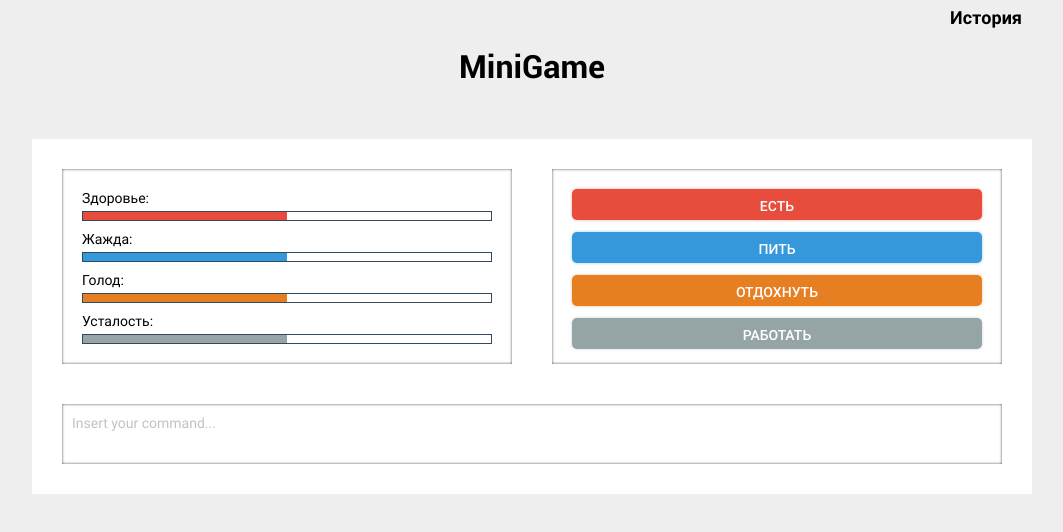
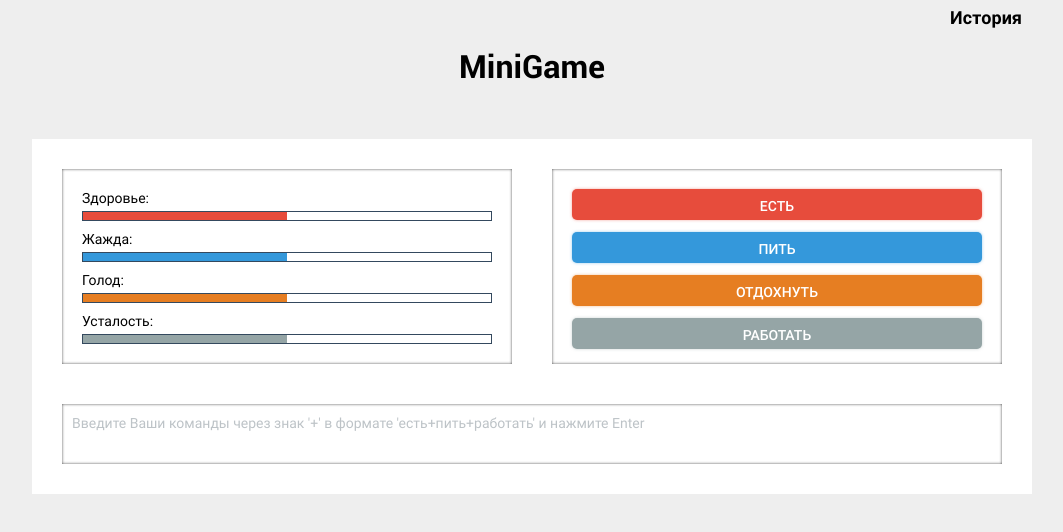
Before and after one commit to maximshigaev/maxim-shigaev-dd-game, a React (Create React App) app: page / in a window 1280 px wide. Shown: the top 532 px of the page, without its empty margins (108-1171 px from the left). Built offline with nearby package versions, Linux system fonts and the light colour scheme.

Commit message:
Add logic of running user-written commands

```diff
--- a/src/components/action/Action.jsx
+++ b/src/components/action/Action.jsx
@@ -35,7 +35,7 @@ const Action = ({action}) => {
 Action.propTypes = {
     action: PropTypes.exact({
         title: PropTypes.string.isRequired,
-        date: Date,
+        date:  PropTypes.instanceOf(Date),
         id: PropTypes.number.isRequired,
         changedBars: PropTypes.arrayOf(PropTypes.exact({
             barTitle: PropTypes.string.isRequired,
--- a/src/components/notification/Notification.jsx
+++ b/src/components/notification/Notification.jsx
@@ -3,14 +3,15 @@ import PropTypes from 'prop-types';
 
 import './Notification.scss';
 
-const Notification = ({children}) => (
-    <div className="notification">
+const Notification = ({children, mode}) => (
+    <div className="notification" style={(mode === "error") ? {backgroundColor: `red`, color: `white`} : {}}>
         {children}
     </div>
 );
 
 Notification.propTypes = {
-    children: PropTypes.string.isRequired
+    children: PropTypes.string.isRequired,
+    mode: PropTypes.string.isRequired
 }
 
 export { Notification };
--- a/src/components/textArea/TextArea.jsx
+++ b/src/components/textArea/TextArea.jsx
@@ -1,15 +1,67 @@
 import React, { useState } from 'react';
+import PropTypes from 'prop-types';
+
+import { mapActionToBar, formatCommand } from '../../helpers.js';
 
 import './TextArea.scss';
 
-const TextArea = () => {
+let isError = false;
+
+const TextArea = ({handleEnterPress, notify}) => {
     const [value, setValue] = useState(``);
     const handleChange = (evt) => setValue(evt.target.value);
 
+    const enterPressHandler = (evt) => {
+        if (evt.keyCode === 13) {
+            const commands = evt.target.value.split(`+`).map((command) => command.trim());
+            isError = false;
+
+            const setNotificationError = (notification) => {
+                notify(notification, true);
+                isError = true;
+            }
+
+            for (const command of commands) {
+                if (!command) {
+                    setNotificationError(`Вы ввели пустую команду`);
+
+                    break;
+                }
+
+                const isKnownCommand = Object.keys(mapActionToBar).includes(formatCommand(command));
+
+                if(!isKnownCommand) {
+                    setNotificationError(`Действие "${command}" неизвестно`);
+
+                    break;
+                }
+            }
+
+            if (!isError) {
+                commands.forEach((command) => handleEnterPress({target: {innerHTML: formatCommand(command)}}, true));
+
+                const notification = commands.length === 1
+                    ? `Действие "${commands[0]}" выполнено`
+                    : `Действия "${commands.join(`, `)}" выполнены`;
+
+                notify(notification);
+            }
+
+            setValue(``);
+            evt.target.blur();
+        }
+    }
+
     return (
-        <textarea className="textarea" value={value} placeholder="Insert your command..."
-            onChange={handleChange}></textarea>
+        <textarea className="textarea" value={value}
+            placeholder="Введите Ваши команды через знак '+' в формате 'есть+пить+работать' и нажмите Enter"
+            onChange={handleChange} onKeyDown={enterPressHandler}></textarea>
     );
 }
 
+TextArea.propTypes = {
+    handleEnterPress: PropTypes.func.isRequired,
+    notify: PropTypes.func.isRequired
+}
+
 export { TextArea };
--- a/src/helpers.js
+++ b/src/helpers.js
@@ -8,7 +8,9 @@ const getRandomInteger = (min, max) => {
   return Math.floor(rand);
 }
 
-const mapActionToBar = {
+export const formatCommand = (command) => command[0].toUpperCase() + command.toLowerCase().slice(1);
+
+export const mapActionToBar = {
     Есть: {
         Здоровье: () => getRandomBoolean() ? 2 : -2,
         Голод: () => -10
--- a/src/pages/mainPage/MainPage.jsx
+++ b/src/pages/mainPage/MainPage.jsx
@@ -10,6 +10,7 @@ import { Notification } from '../../components/notification/Notification.jsx';
 
 let timeoutId;
 let appliedActionId = 0;
+let isNotificationError = false;
 
 const MainPage = () => {
     const [bars, setBars] = useState(initialBars);
@@ -23,7 +24,9 @@ const MainPage = () => {
 
     useEffect(() => () => cleanUp(), []);
 
-    const notify = (content) => {
+    const notify = (content, isError = false) => {
+        isNotificationError = isError;
+
         if (notification) {
             cleanUp();
         }
@@ -33,7 +36,7 @@ const MainPage = () => {
         timeoutId = setTimeout(cleanUp, 5000);
     }
 
-    const controlClickHandler = (evt) => {
+    const controlClickHandler = (evt, isMultiple = false) => {
         const action = {
             title: evt.target.innerHTML,
             date: new Date(),
@@ -41,7 +44,10 @@ const MainPage = () => {
         }
 
         setBars(helpers.updateBars(bars, action));
-        notify(`Действие "${evt.target.innerHTML}" выполнено`);
+
+        if (!isMultiple) {
+            notify(`Действие "${evt.target.innerHTML}" выполнено`);
+        }
     }
 
     return (
@@ -50,10 +56,10 @@ const MainPage = () => {
             <main className="wrapper">
                 <BarList bars={bars} />
                 <ControlList actions={actions} handleClick={controlClickHandler} />
-                <TextArea  />
+                <TextArea handleEnterPress={controlClickHandler} notify={notify} />
             </main>
             {notification &&
-                <Notification>
+                <Notification mode={isNotificationError ? `error` : `ok`}>
                     {notification}
                 </Notification>
             }
```
